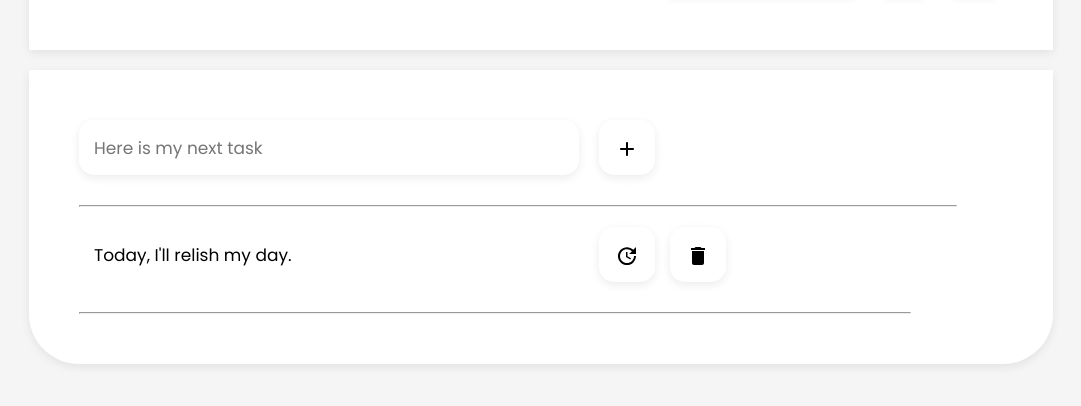
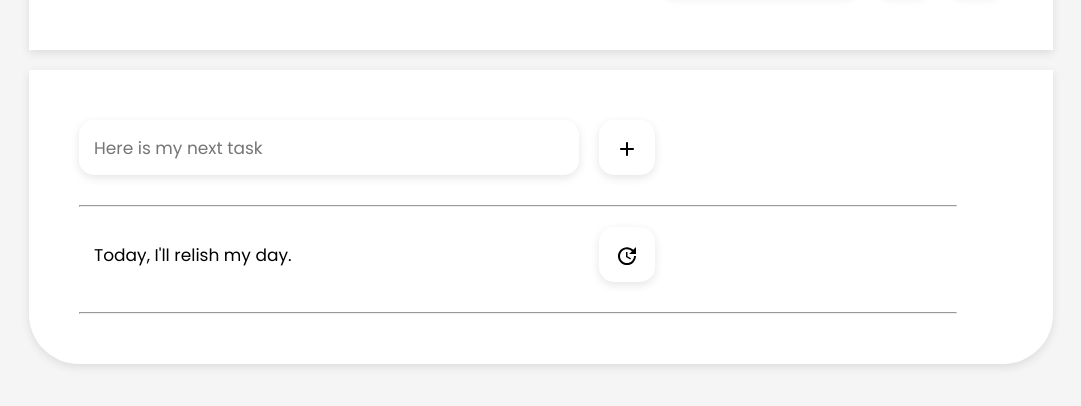
Before and after one commit to abhishekpandit2029/Todo-Web-Application, a Next.js app: page /comments in a window 1280 px wide. Shown: the part 160-566 px from the top of the page, without its empty margins (99-1180 px from the left). Built offline with nearby package versions, Linux system fonts and the light colour scheme.

Commit message:
modify box shadow, add fun. to 1 id

```diff
--- a/package.json
+++ b/package.json
@@ -17,6 +17,7 @@
     "@types/react": "18.2.14",
     "@types/react-dom": "18.2.6",
     "autoprefixer": "10.4.14",
+    "firebase": "^9.23.0",
     "next": "13.4.7",
     "next-auth": "^4.22.1",
     "postcss": "8.4.24",
--- a/pages/comments/index.module.css
+++ b/pages/comments/index.module.css
@@ -13,7 +13,7 @@
   padding: 50px;
   background-color: white;
   border-radius: 0 0 50px 50px;
-  box-shadow: 0 3px 10px rgb(0 0 0 / 0.08);
+  box-shadow: 0 3px 10px rgb(0 0 0 / 0.1);
 }
 
 .firstblock {
@@ -25,11 +25,6 @@
 .hr {
   width: 95%;
   margin: 30px 0 0;
-}
-
-.singletask {
-  /* margin: 20px 0; */
-  /* border: 1px solid red; */
 }
 
 .updatedelete,
@@ -46,6 +41,7 @@
   height: auto;
   font-size: 17px;
   padding: 0 15px;
+  overflow-wrap: break-word;
   /* border: 1px solid red; */
 }
 
@@ -57,7 +53,7 @@
   padding: 0 15px;
   border: none;
   outline: none;
-  box-shadow: 0 3px 10px rgb(0 0 0 / 0.08);
+  box-shadow: 0 3px 10px rgb(0 0 0 / 0.1);
   font-family: 'Poppins', sans-serif;
 }
 
@@ -74,7 +70,7 @@
   border: none;
   cursor: pointer;
   outline: none;
-  box-shadow: 0 3px 10px rgb(0 0 0 / 0.08);
+  box-shadow: 0 3px 10px rgb(0 0 0 / 0.1);
   border-radius: 15px;
   background-color: white;
 }
@@ -89,7 +85,7 @@
   padding: 50px;
   background-color: white;
   border-radius: 50px 50px 0 0;
-  box-shadow: 0 3px 10px rgb(0 0 0 / 0.08);
+  box-shadow: 0 3px 10px rgb(0 0 0 / 0.1);
 }
 
 .searchbarsection input{
@@ -100,7 +96,7 @@
   padding: 0 15px;
   border: none;
   outline: none;
-  box-shadow: 0 3px 10px rgb(0 0 0 / 0.08);
+  box-shadow: 0 3px 10px rgb(0 0 0 / 0.1);
   font-family: 'Poppins', sans-serif;
 }
 
--- a/pages/comments/index.tsx
+++ b/pages/comments/index.tsx
@@ -9,6 +9,8 @@ import DeleteIcon from '@mui/icons-material/Delete';
 import styles from "./index.module.css";
 import { useState, useRef, useEffect } from "react";
 import Link from "next/link";
+import css from 'styled-jsx/css';
+import { ClassNames } from '@emotion/react';
 
 interface Comment {
   id: number;
@@ -192,16 +194,20 @@ export default function CommentsPage() {
                     >
                       <UpdateIcon/>
                     </button>
-                    <button
+                    {
+                      !((comment.id) == 1) &&
+                      <button
                       className={styles.button}
                       onClick={() => deleteComment(comment.id)}
                     >
-                      <DeleteIcon/>
+                     <DeleteIcon/>
                     </button>
+                    }
+
                   </div>
                 </div>
               )}
-              <hr style={{width: '90%', margin: '30px 0 0', }}/>
+              <hr className={styles.hr} />
             </div>
           ))}
         </div>
```
Also changed, not shown: 1 other file (tests, documents, lock files or other folders).
